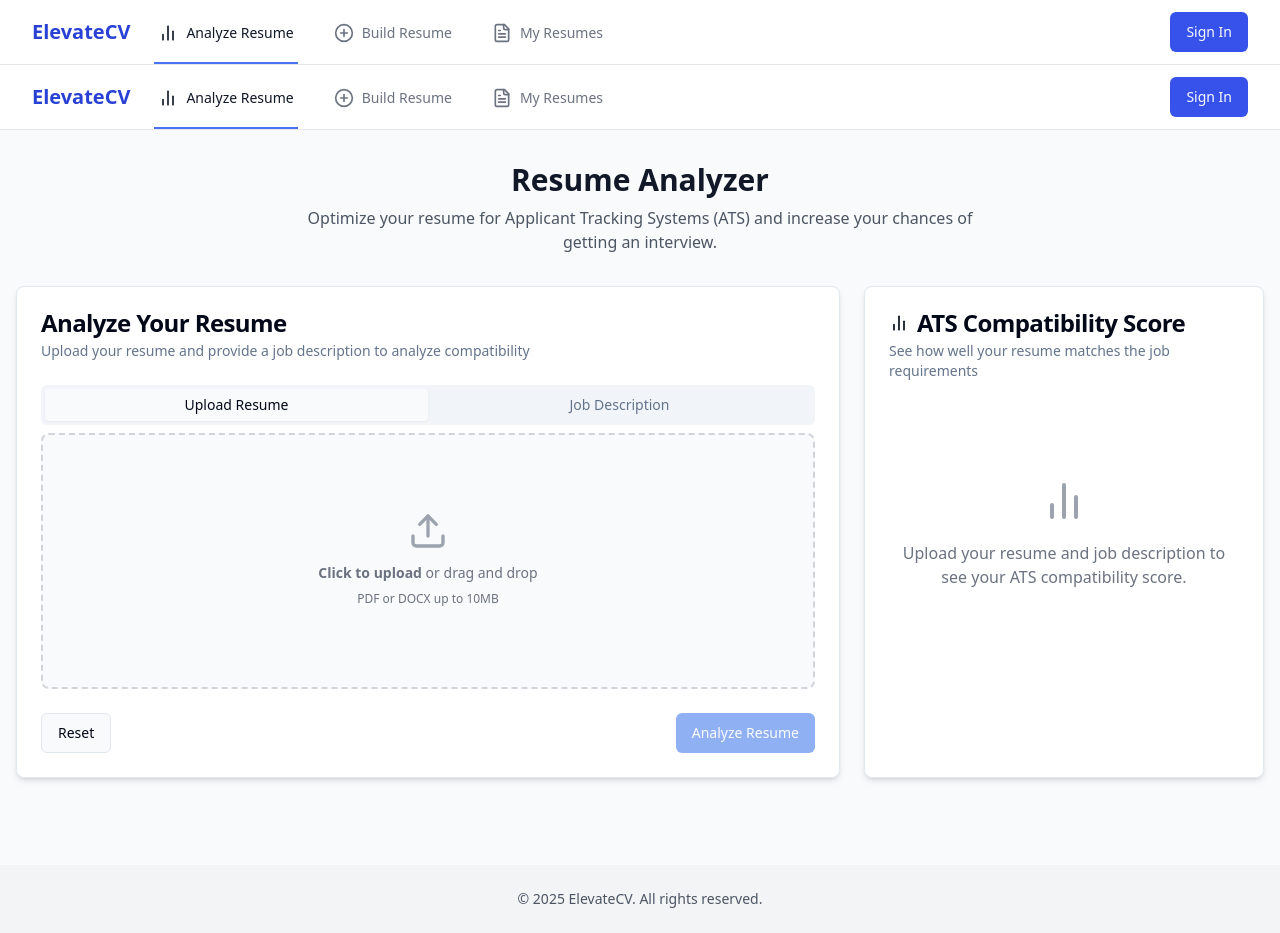
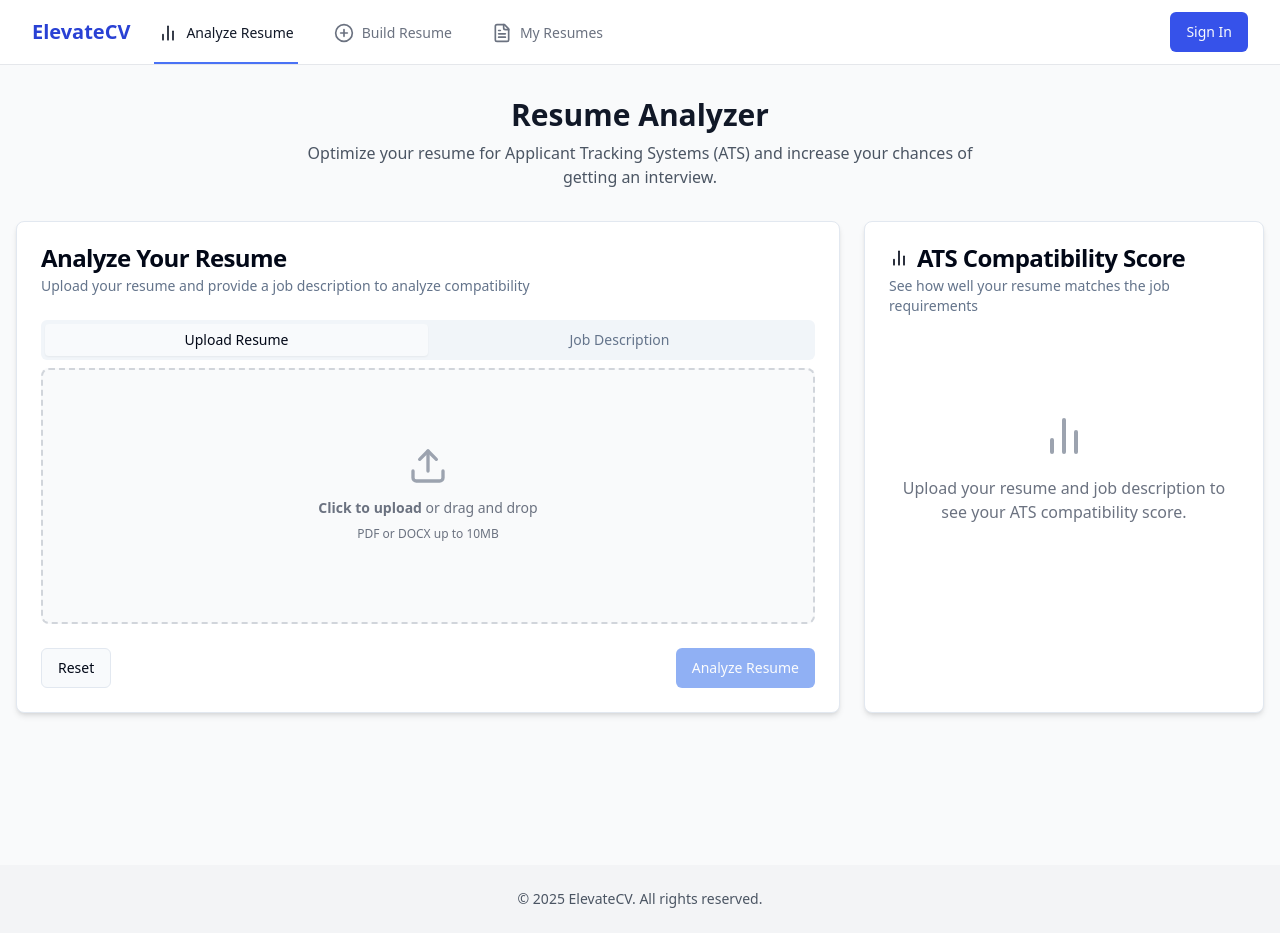
Before and after one commit to Sheringkapoting/elevatecv, a React (Vite) app: page / in a window 1280 px wide. Built offline with nearby package versions, Linux system fonts and the light colour scheme.

Commit message:
Fix: Remove duplicate header
Remove the duplicate header component from the app layout.

```diff
--- a/src/pages/Index.tsx
+++ b/src/pages/Index.tsx
@@ -1,11 +1,9 @@
-
 import { useState } from 'react';
 import { Button } from '@/components/ui/button';
 import { Card, CardContent, CardDescription, CardFooter, CardHeader, CardTitle } from '@/components/ui/card';
 import { Tabs, TabsContent, TabsList, TabsTrigger } from '@/components/ui/tabs';
 import { Progress } from '@/components/ui/progress';
 import { Upload, FileText, Briefcase, AlertCircle, CheckCircle, User, BarChart2 } from 'lucide-react';
-import Navigation from '@/components/Navigation';
 import { Textarea } from '@/components/ui/textarea';
 import { toast } from 'sonner';
 
@@ -80,8 +78,6 @@ const Index = () => {
 
   return (
     <div className="min-h-screen flex flex-col bg-gray-50">
-      <Navigation />
-
       <div className="container px-4 py-8 mx-auto">
         <div className="mb-8 text-center">
           <h1 className="text-3xl font-bold text-gray-900 mb-2">Resume Analyzer</h1>
```
